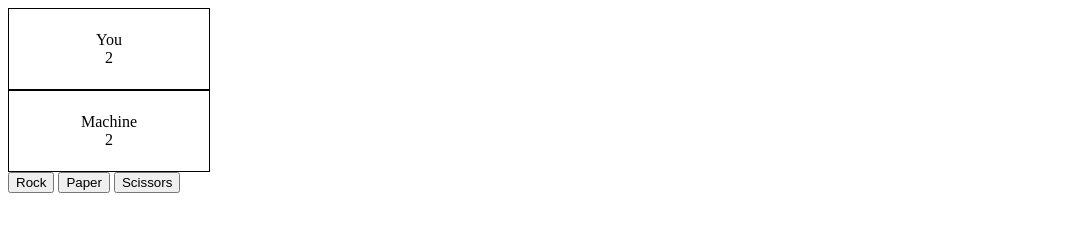
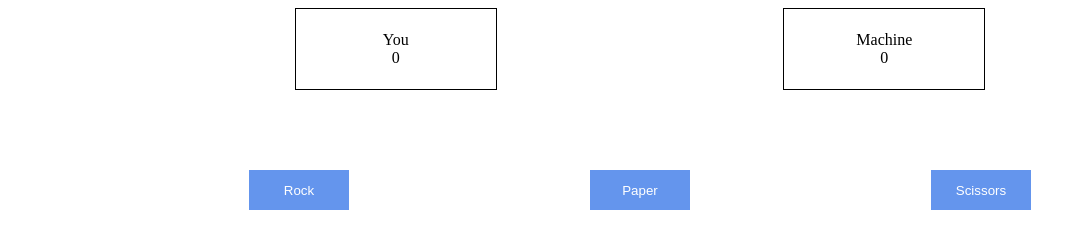
Before and after one commit to pedrodinism/rock_paper_scissors, a plain HTML site: page index.html in a window 1280 px wide. Shown: the whole page, without its empty margins (0-1086 px from the left). Drawn offline with Linux system fonts and the light colour scheme.

Commit message:
added windown on load and started with the event listener

```diff
--- a/index.html
+++ b/index.html
@@ -4,7 +4,7 @@
     <meta charset="UTF-8">
     <meta name="viewport" content="width=device-width, initial-scale=1.0">
     <title>Rock Paper Scissors</title>
-    <script src="script.js"></script>
+    <script src="script.js" defer></script>
     <link rel="stylesheet" href="style.css">
 </head>
 <body>
--- a/script.js
+++ b/script.js
@@ -1,3 +1,14 @@
+/* variables */
+
+let humanScore = 0;
+let computerScore = 0;
+
+let humanDiv = document.querySelector('#playerResult')
+let machineDiv = document.querySelector('#machineResult')
+
+let buttons = document.querySelector('.buttons')
+
+/* Functions */
 
 function getComputerChoice () {
     let i = Math.floor(Math.random() * 3) + 1;
@@ -16,9 +27,6 @@ function getHumanChoice () {
     let choice = prompt('What is your choice?')
     return choice
 }
-
-var humanScore = 0;
-var computerScore = 0;
 
 function playRound(humanChoice, computerChoice) {
     humanChoice = humanChoice.toLowerCase();
@@ -39,3 +47,16 @@ function playRound(humanChoice, computerChoice) {
             computerScore++;
     }
 }
+
+/* On load */
+
+window.onload = function () {
+    humanDiv.textContent = humanScore
+    machineDiv.textContent = computerScore
+}
+
+/* listener */
+
+buttons.addEventListener('click', (event) => {
+    let target = event.target
+})
--- a/style.css
+++ b/style.css
@@ -1,3 +1,8 @@
+.scoreboard {
+    display: flex;
+    justify-content: space-evenly;
+}
+
 .result {
     height: 10vh;
     width: 200px;
@@ -7,3 +12,17 @@
     justify-content: center;
     align-items: center;
 }
+
+.buttons {
+    display: flex;
+    justify-content: space-evenly;
+    margin-top: 80px;
+}
+
+button {
+    background: cornflowerblue;
+    width: 100px;
+    height: 40px;
+    color: white;
+    border: none;
+}
```
